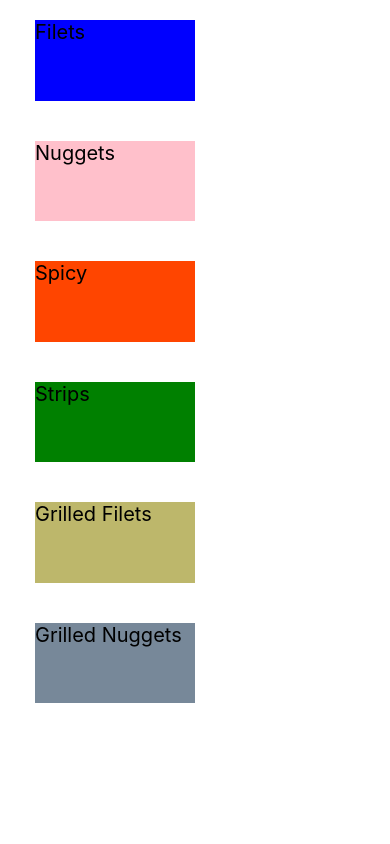
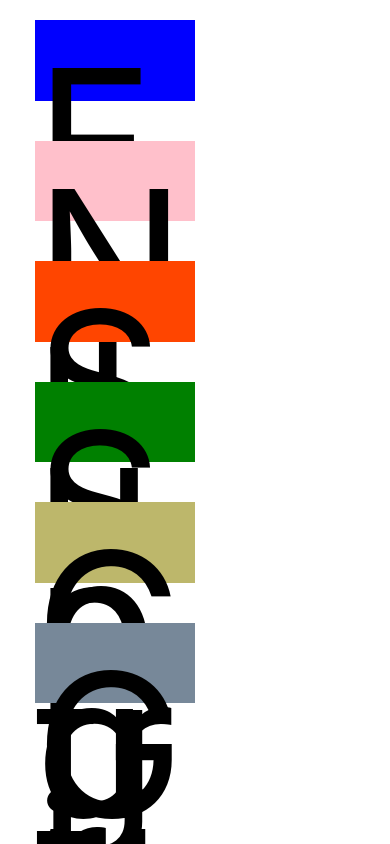
Before and after one commit to cedricholmgren/CFALCEassist, a React Native app: screen / in a window 390 px wide. Shown: the top 844 px of the page. Built offline with nearby package versions, Linux system fonts and the light colour scheme.

Commit message:
Testing updates

```diff
--- a/App.tsx
+++ b/App.tsx
@@ -245,7 +245,7 @@ const styles = StyleSheet.create({
   },
 
   textConfig: {
-    fontSize: 20,
+    fontSize: 200,
   },
   // Side banners
   FsideBanner: {
```
